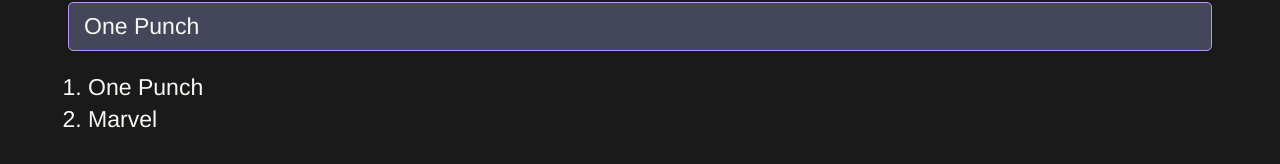
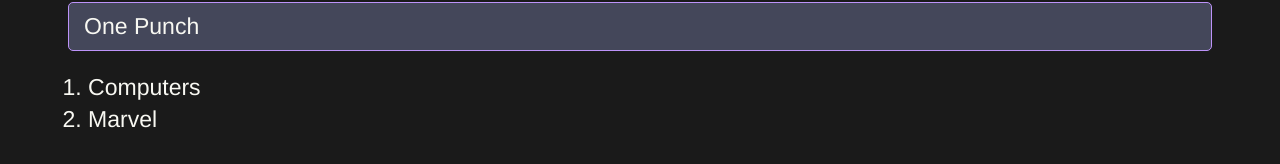
Before and after one commit to sudoalx/gif-expert-app, a React (Vite) app: page / in a window 1280 px wide. Shown: the part 185-349 px from the top of the page. Built offline with nearby package versions, Linux system fonts and the light colour scheme.

Commit message:
Update categories in GifExpertApp component

```diff
--- a/src/GifExpertApp.jsx
+++ b/src/GifExpertApp.jsx
@@ -1,11 +1,7 @@
 import React, { useState } from "react";
 import AddCategory from "./components/AddCategory";
 const GifExpertApp = () => {
-  const [categories, setCategories] = useState(["One Punch", "Marvel"]);
-  const onAddCategory = () => {
-    // TODO: Add category when the button is pressed
-    setCategories(["Android", ...categories]);
-  };
+  const [categories, setCategories] = useState(["Computers", "Marvel"]);
   return (
     <>
       {/* title */}
```
